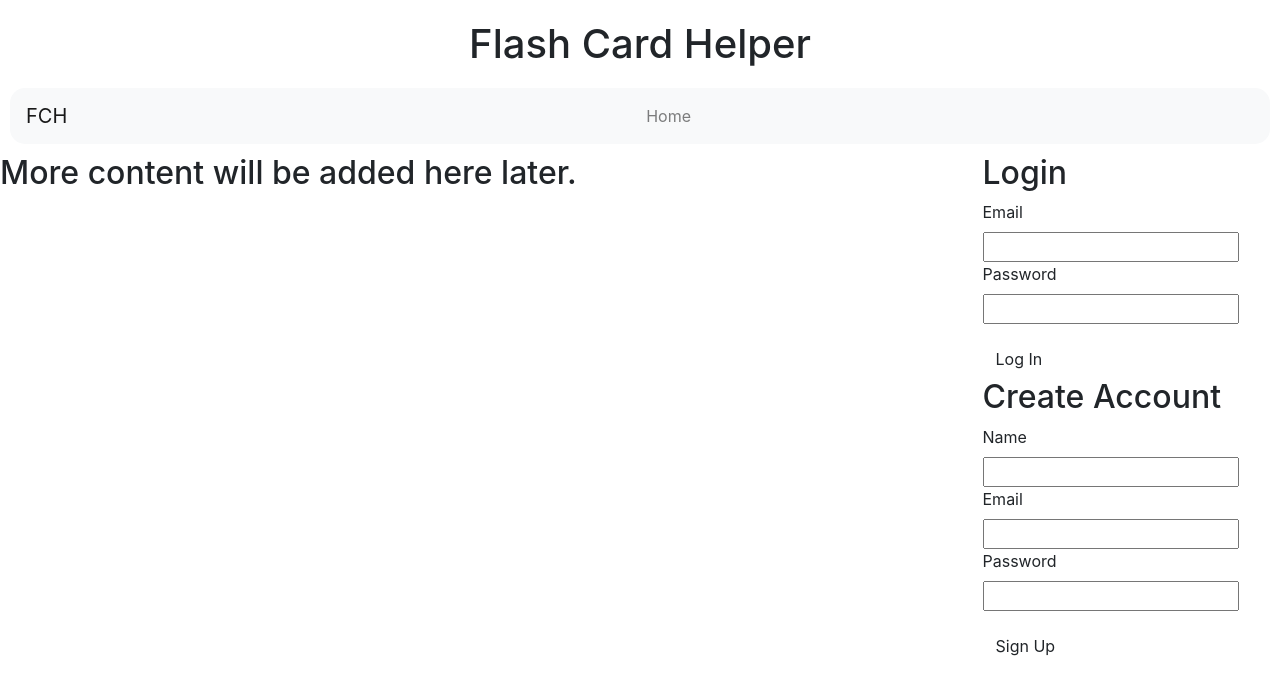
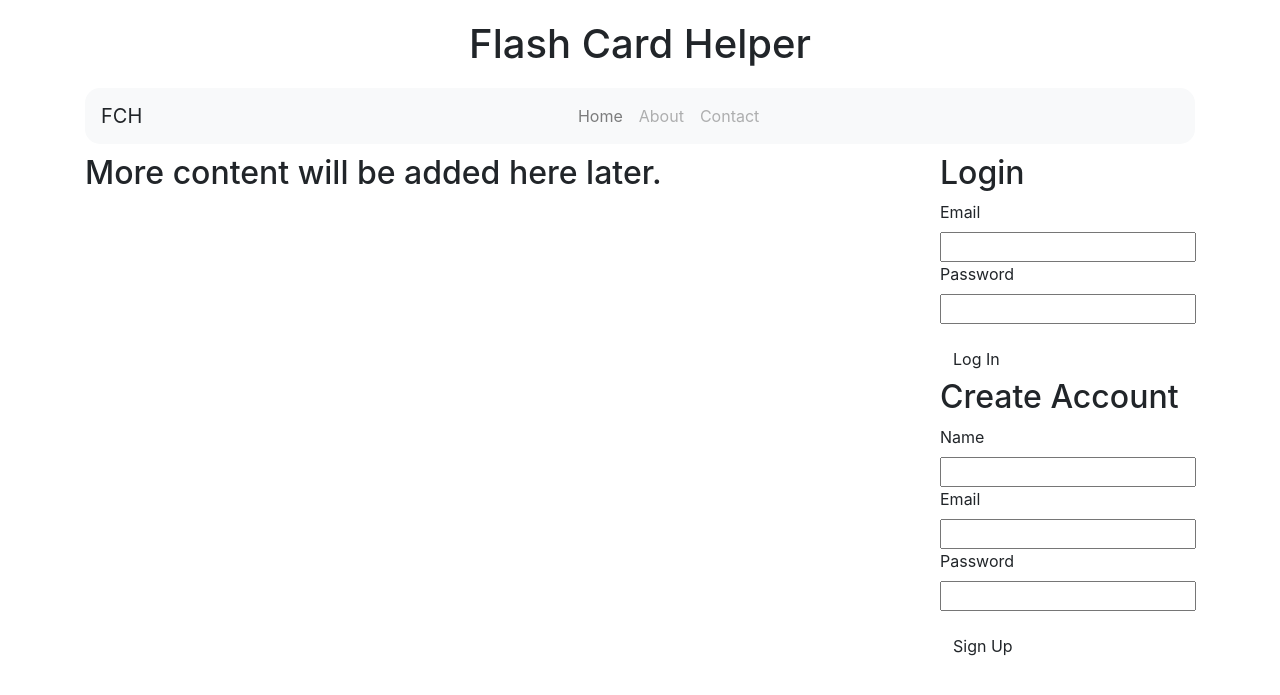
Before and after one commit to 1HectorAC/FlashCardHelper, a Flask app: page / in a window 1280 px wide. Shown: the top 695 px of the page. Run offline with Flask 2, Linux system fonts and the light colour scheme; some libraries are stand-ins or nearby versions.

Commit message:
Small link additions and changes in base.html.

```diff
--- a/templates/base.html
+++ b/templates/base.html
@@ -12,12 +12,13 @@
 
 </head>
 <body>
-    <div class="header">
-        <h1 class="text-center"><a class="headerLink test"> Flash Card Helper</a></h1>
+  <div class="container">
+    <div class="header" >
+        <h1 class="text-center">Flash Card Helper</h1>
     </div>
 
-    <nav class="navbar navbar-expand-lg navbar-light bg-light" style="margin:10px; border-radius:15px">
-        <a class="navbar-brand" href="#">FCH</a>
+    <nav class="navbar navbar-expand-lg navbar-light bg-light" style="margin-bottom: 10px; border-radius:15px">
+        <a class="navbar-brand">FCH</a>
         <button class="navbar-toggler" type="button" data-toggle="collapse" data-target="#navbarSupportedContent" aria-controls="navbarSupportedContent" aria-expanded="false" aria-label="Toggle navigation">
           <span class="navbar-toggler-icon"></span>
         </button>
@@ -27,10 +28,17 @@
             <li class="nav-item">
               <a class="nav-link" href="/">Home <span class="sr-only">(current)</span></a>
             </li>
+            <li class="nav-item">
+              <a class="nav-link disabled" href="/" >About</a>
+            </li>
+            <li class="nav-item">
+              <a class="nav-link disabled" href="/" >Contact</a>
+            </li>
             {% if session['logged_in'] %}
             <li class="nav-item">
               <a class="nav-link" href="/dashboard/">Dashboard</a>
             </li>
+
             {% endif %}
 
           </ul>
@@ -51,7 +59,7 @@
     {% block content %}
         {# Template insert here #}
     {% endblock %}
-
+  </div>
     <script src="https://ajax.aspnetcdn.com/ajax/jQuery/jquery-3.3.1.min.js"></script>
     <script src="/static/js/scripts.js"></script>
 
```
